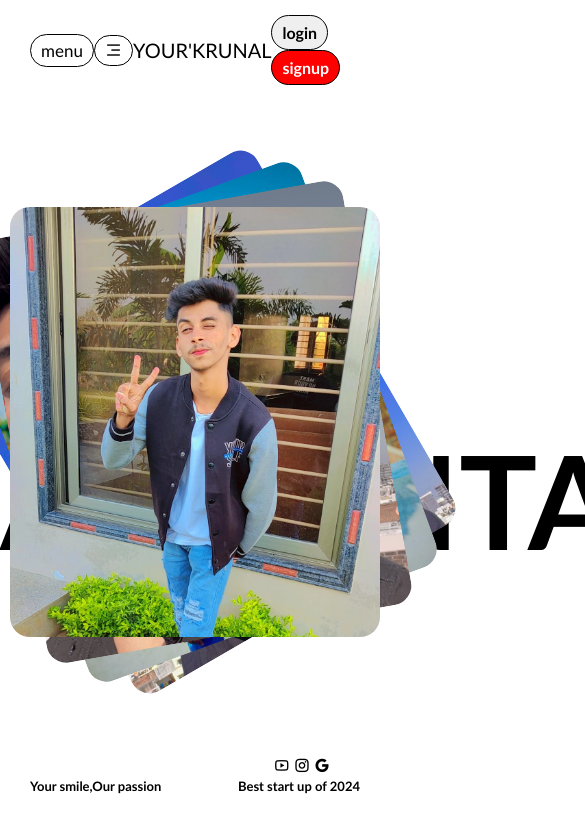
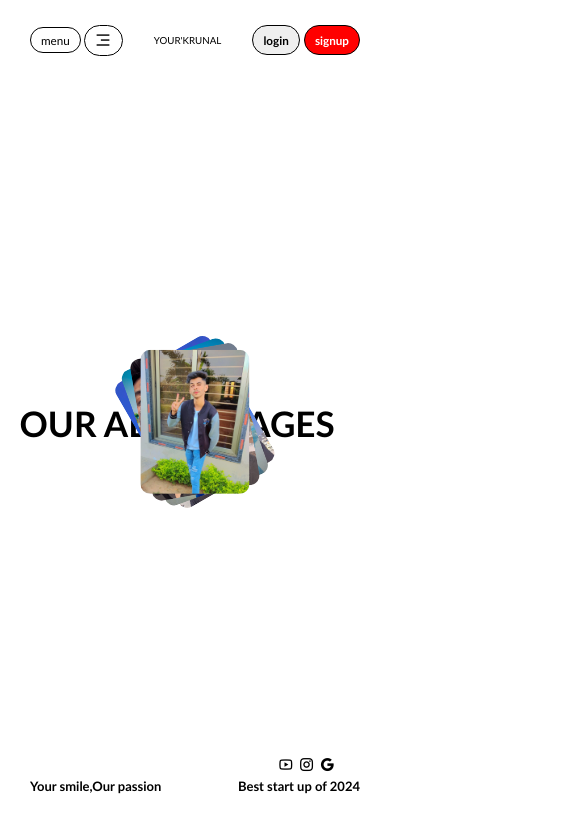
Before and after one commit to Krunal022/LandingPage, a plain HTML site: page index.html in a window 390 px wide. Shown: the top 832 px of the page, 585 px wide, since content can reach past the window. Drawn offline with nearby package versions, Linux system fonts and the light colour scheme.

Commit message:
Enable responsive layout

```diff
--- a/bl.css
+++ b/bl.css
@@ -1,19 +1,23 @@
-*{
+* {
   margin: 0%;
   padding: 0%;
   box-sizing: border-box;
-    font-family:'Gill Sans', 'Gill Sans MT', Calibri, 'Trebuchet MS', sans-serif;
+  font-family: "Gill Sans", "Gill Sans MT", Calibri, "Trebuchet MS", sans-serif;
 }
-html, body{
+
+html,
+body {
   height: 100%;
   width: 100%;
 }
-#main{
+
+#main {
   height: 100%;
   width: 100%;
   background-color: white;
 }
-#nav{
+
+#nav {
   height: 100px;
   width: 100%;
   /* background-color: rebeccapurple; */
@@ -22,53 +26,61 @@ html, body{
   justify-content: space-between;
   padding: 0px 30px;
 }
-#nav-part1{
+
+#nav-part1 {
   display: flex;
   align-items: center;
   justify-content: center;
 }
-h3{
+
+h3 {
   font-size: 17px;
   border: 1.5px solid black;
   font-weight: 500;
   padding: 5px 10px;
   border-radius: 50px;
 }
-i1{
+
+i1 {
   font-size: 17px;
   border: 1.5px solid black;
   font-weight: 500;
   padding: 5px 10px;
   border-radius: 50px;
 }
-#nav h1{
+
+#nav h1 {
   font-weight: 500;
   font-size: 20px;
   text-transform: uppercase;
 }
-#nav button{
+
+#nav button {
   padding: 7px 10px;
   border-radius: 50px;
   border: 1.5px solid black;
   font-size: 16px;
   font-weight: 600;
 }
-#btn2{
+
+#btn2 {
   background-color: red;
   color: #fff;
   border: none;
 }
-#main>h1{
-    font-size: 130px;
+
+#main>h1 {
+  font-size: 9vw;
   text-transform: uppercase;
   position: absolute;
   top: 50%;
   left: 50%;
-    transform: translate(-50%,-50%);
+  transform: translate(-50%, -50%);
   width: 100%;
   text-align: center;
 }
-img{
+
+img {
   height: 430px;
   width: 370px;
   object-position: top;
@@ -77,31 +89,85 @@ img{
   position: absolute;
   top: 50%;
   left: 50%;
-    transform: translate(-50%,-50%);
+  transform: translate(-50%, -50%);
 }
-#img1{
-    transform: translate(-50%,-50%) rotate(-30deg);
+
+#img1 {
+  transform: translate(-50%, -50%) rotate(-30deg);
 }
-#img2{
-    transform: translate(-50%,-50%) rotate(-20deg);
+
+#img2 {
+  transform: translate(-50%, -50%) rotate(-20deg);
 }
-#img3{
-    transform: translate(-50%,-50%) rotate(-10deg);
+
+#img3 {
+  transform: translate(-50%, -50%) rotate(-10deg);
 }
-#btm-left{
+
+#btm-left {
   font-size: 13px;
   position: absolute;
   bottom: 50px;
   left: 30px;
 }
-#btm-right{
+
+#btm-right {
   font-size: 13px;
   position: absolute;
   bottom: 50px;
   right: 30px;
 }
-#icon{
+
+#icon {
   position: absolute;
   bottom: 70px;
-    right: 60px;
+  right: 55px;
+  font-size: 20px;
 }
+
+@media (max-width:600px) {
+  #nav {
+    width: 100%;
+    height: 80px;
+  }
+
+  #nav-part1 {
+    gap: .7vw;
+  }
+
+  #nav h3 {
+    font-size: 3vw;
+  }
+
+  #nav h1 {
+    font-size: 2.5vw;
+  }
+
+  #nav button {
+    font-size: 3vw;
+  }
+
+  .ourAdvantage {
+    font-size: 3vw;
+    white-space: nowrap;
+    display: flex;
+    align-items: center;
+    padding: 5vw;
+  }
+
+  img {
+    border-radius: 10px;
+    width: 28vw;
+    height: 37vw;
+  }
+
+  #icon a {
+    text-decoration: none;
+  }
+
+  #icon i {
+    text-decoration: none;
+    font-size: 4vw;
+    color: black;
+  }
+}
--- a/index.html
+++ b/index.html
@@ -1,14 +1,14 @@
 <!DOCTYPE html>
 <html lang="en">
+
 <head>
-    <meta charset="UTF-8">
-    <meta name="viewport" content="width=, initial-scale=1.0">
+  <meta charset="UTF-8" />
+  <meta name="viewport" content="width=, initial-scale=1.0" />
   <title>Document</title>
-    <link
-    href="https://cdn.jsdelivr.net/npm/remixicon@4.1.0/fonts/remixicon.css"
-    rel="stylesheet"/>
-    <link rel="stylesheet" href="bl.css">
+  <link href="https://cdn.jsdelivr.net/npm/remixicon@4.1.0/fonts/remixicon.css" rel="stylesheet" />
+  <link rel="stylesheet" href="bl.css" />
 </head>
+
 <body>
   <div id="main">
     <div id="nav">
@@ -25,22 +25,21 @@
       </div>
     </div>
 
-        <h1>Our Advantages</h1>
-        <img id="img1" src="IMG_8924.JPG" alt="">
-        <img id="img2" src="IMG-20230209-WA0011.jpg" alt="">
-        <img id="img3" src="IMG_8925.JPG" alt="">
-        <img id="img4" src="IMG_20211108_162440_449.webp" alt="">
+    <h1 class="ourAdvantage">Our Advantages</h1>
+    <img id="img1" src="IMG_8924.JPG" alt="" />
+    <img id="img2" src="IMG-20230209-WA0011.jpg" alt="" />
+    <img id="img3" src="IMG_8925.JPG" alt="" />
+    <img id="img4" src="IMG_20211108_162440_449.webp" alt="" />
 
-        <h5 id="btm-left"> Your smile,Our passion </h5>
+    <h5 id="btm-left">Your smile,Our passion</h5>
 
     <div id="icon">
-            <i class="ri-youtube-line"></i>
-            <i class="ri-instagram-line"></i>
-            <i class="ri-google-fill"></i>
+      <a href="https://www.linkedin.com/in/krunal-waghela-8aba82250/"><i class="ri-youtube-line"></i></a>
+      <a href="https://www.linkedin.com/in/krunal-waghela-8aba82250/"><i class="ri-instagram-line"></i></a>
+      <a href="https://www.linkedin.com/in/krunal-waghela-8aba82250/"><i class="ri-google-fill"></i></a>
     </div>
     <h5 id="btm-right">Best start up of 2024</h5>
-
-
   </div>
 </body>
+
 </html>
```
Lines whose indentation alone changed are shown as unchanged.
